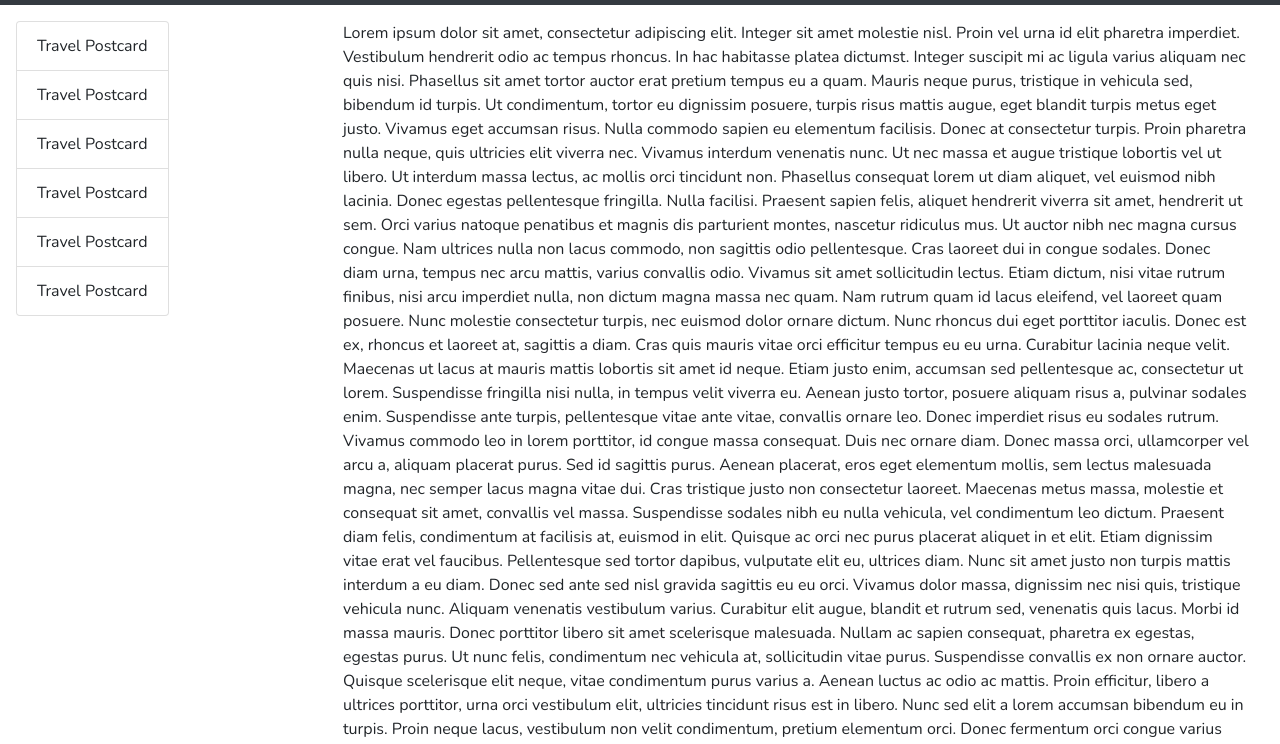
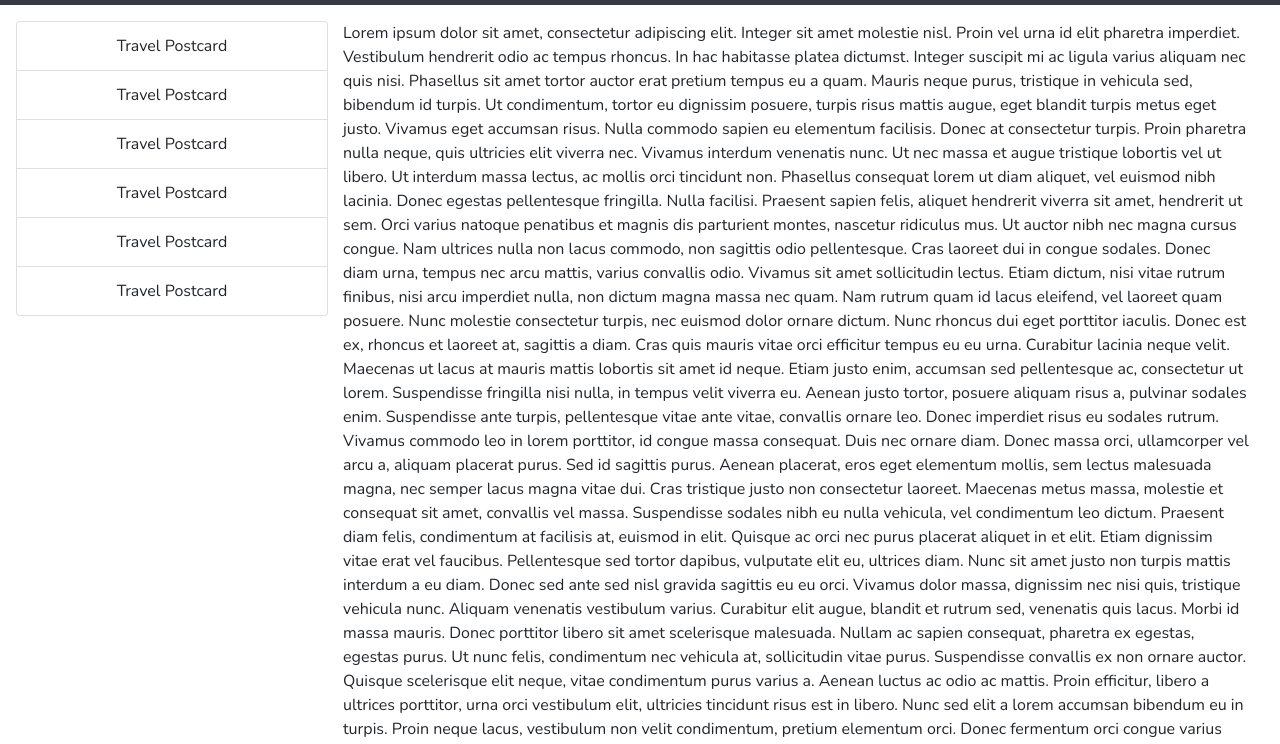
Before and after one commit to Kiansjet/gh.kiansjet.org, a plain HTML site: page Special/School/GraphicDesignStudio2018-19/Portfolio.html in a window 1280 px wide. Shown: the part 51-795 px from the top of the page. Drawn offline with nearby package versions, Linux system fonts and the light colour scheme.

Commit message:
Update Portfolio.html

```diff
--- a/Special/School/GraphicDesignStudio2018-19/Portfolio.html
+++ b/Special/School/GraphicDesignStudio2018-19/Portfolio.html
@@ -28,8 +28,8 @@
 	</nav>
 
 	<div class="row m-3">
-		<div class="col-md-3 list-group">
-			<div class="position-fixed-md">
+		<div class="col-sm-3 p-sm-0 text-center list-group">
+			<div class="position-fixed-sm">
 				<a class="list-group-item">Travel Postcard</a>
 				<a class="list-group-item">Travel Postcard</a>
 				<a class="list-group-item">Travel Postcard</a>
```
